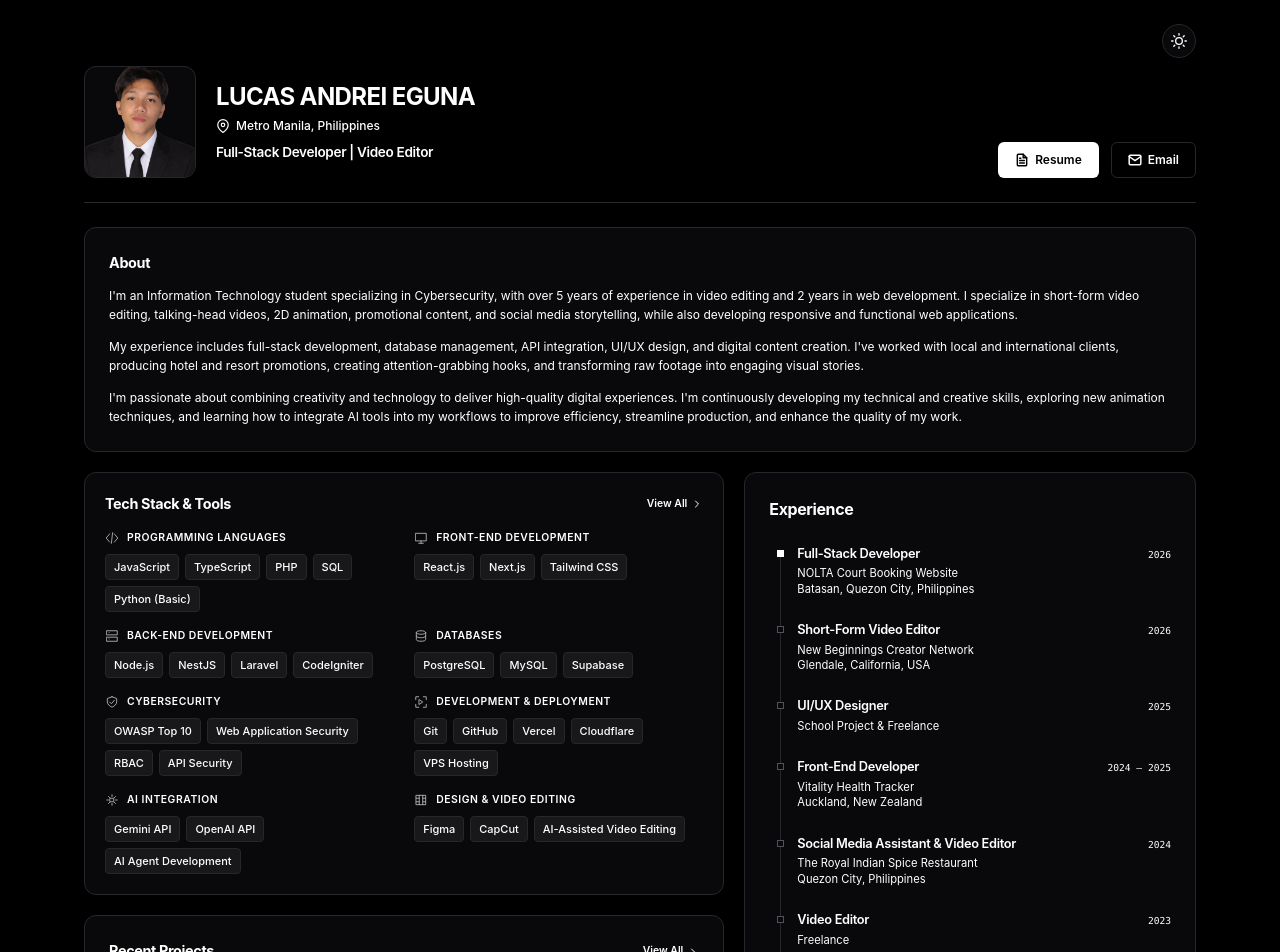
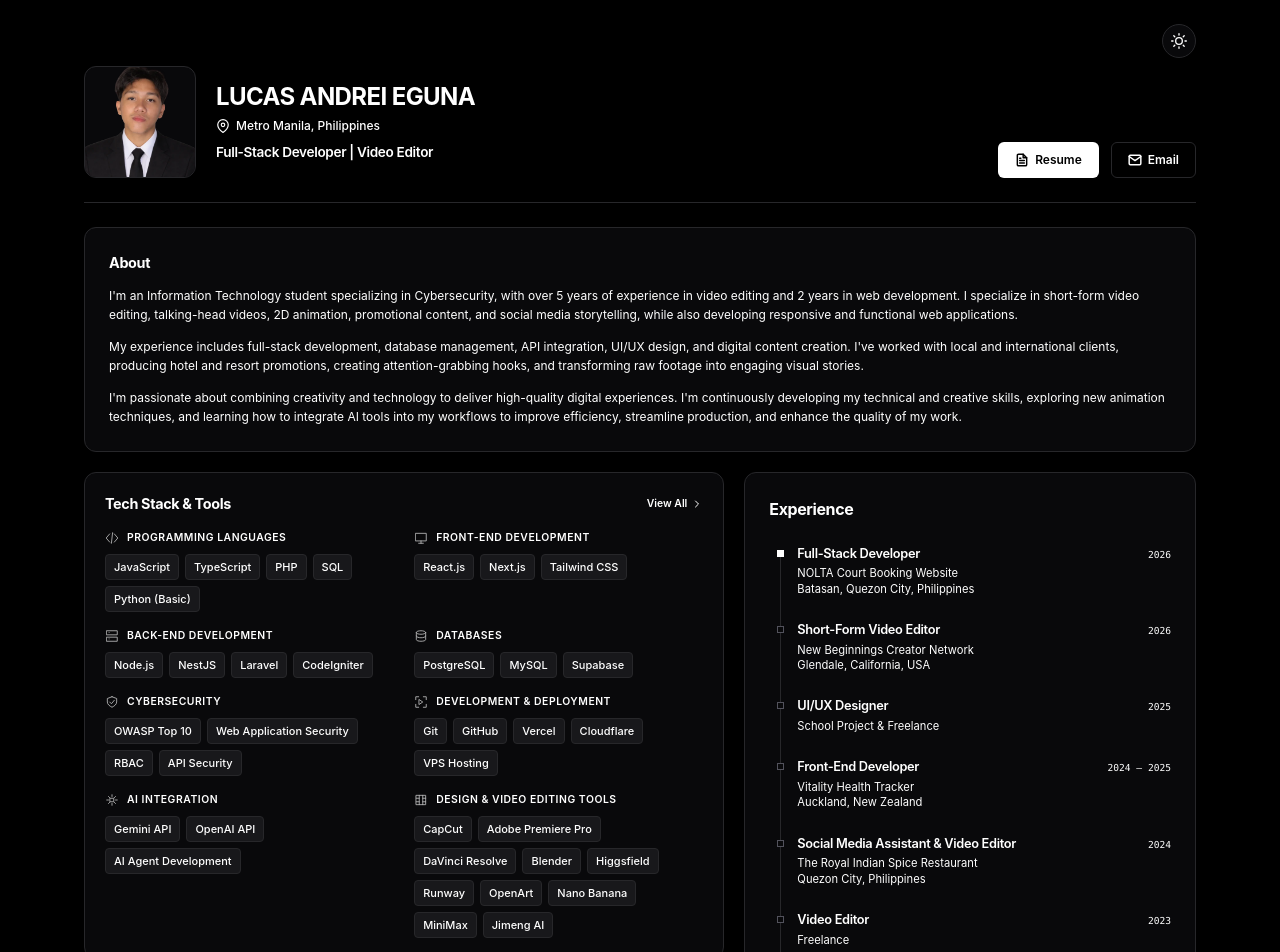
Before and after one commit to egunalucasandrei-droid/My-Portfolio-Eguna, a React (Vite) app: page / in a window 1280 px wide. Shown: the top 952 px of the page. Built offline with nearby package versions, Linux system fonts and the light colour scheme.

Commit message:
feat: expand creative and AI video production tools

```diff
--- a/src/App.jsx
+++ b/src/App.jsx
@@ -47,6 +47,16 @@ const certifications = [
   { title: "Introduction to Data Science", issuer: "Cisco", image: cert4 },
 ];
 
+const creativeToolGroups = [
+  { label: 'Video Editing', tools: ['CapCut', 'Adobe Premiere Pro', 'DaVinci Resolve', 'Short-Form Video Editing', 'AI-Assisted Video Editing'] },
+  { label: 'Motion Graphics & 3D', tools: ['Blender', 'Remotion'] },
+  { label: 'Graphic Design & UI/UX', tools: ['Figma', 'Canva', 'Adobe Photoshop'] },
+  { label: 'AI Video Generation', tools: ['Higgsfield', 'Runway', 'OpenArt', 'MiniMax', 'Jimeng AI'] },
+  { label: 'AI Image Generation', tools: ['Nano Banana (Google Gemini)'] },
+  { label: 'AI Creative Workflow', tools: ['Claude', 'ChatGPT', 'Claude Code'] },
+  { label: 'Automation & Production', tools: ['MCP Integrations', 'GitHub Skills', 'FFmpeg'] },
+];
+
 const techStack = [
   { category: "Programming Languages", tools: ['HTML5', 'CSS3', 'JavaScript', 'TypeScript', 'PHP', 'Python (Basic)', 'SQL'] },
   { category: "Front-End Development", tools: ['React.js', 'Next.js', 'Tailwind CSS', 'Responsive Web Design', 'Component-Based Architecture'] },
@@ -59,7 +69,7 @@ const techStack = [
   },
   { category: "Development & Deployment", tools: ['Git', 'GitHub', 'Visual Studio Code', 'Vercel', 'Hostinger', 'Resend', 'Render', 'Cloudflare', 'CI/CD', 'GitHub Actions', 'VPS Hosting', 'VPS Management', 'XAMPP'] },
   { category: "Testing & Developer Tools", tools: ['Postman', 'Chrome DevTools', 'ESLint'] },
-  { category: "Design & Video Editing", tools: ['Figma', 'Canva', 'Adobe Photoshop', 'Adobe Premiere Pro', 'CapCut', 'Short-Form Video Editing', 'AI-Assisted Video Editing'] },
+  { category: "Design & Video Editing Tools", groups: creativeToolGroups, tools: creativeToolGroups.flatMap(group => group.tools) },
   {
     category: "AI Integration",
     tools: ['Google AI Studio', 'Gemini API', 'OpenAI API', 'AI Agent Development', 'AI Chatbot Development', 'LLM Integration', 'AI API Integration', 'Prompt Engineering'],
@@ -79,7 +89,11 @@ const featuredTechSelection = [
   },
   { category: 'Development & Deployment', tools: ['Git', 'GitHub', 'Vercel', 'Cloudflare', 'VPS Hosting'] },
   { category: 'AI Integration', tools: ['Gemini API', 'OpenAI API', 'AI Agent Development'] },
-  { category: 'Design & Video Editing', tools: ['Figma', 'CapCut', 'AI-Assisted Video Editing'] },
+  {
+    category: 'Design & Video Editing Tools',
+    tools: ['CapCut', 'Adobe Premiere Pro', 'DaVinci Resolve', 'Blender', 'Higgsfield', 'Runway', 'OpenArt', 'Nano Banana (Google Gemini)', 'MiniMax', 'Jimeng AI'],
+    toolLabels: { 'Nano Banana (Google Gemini)': 'Nano Banana' },
+  },
 ];
 
 const featuredTechStack = featuredTechSelection.map(selection => {
--- a/src/components/TechCategory.jsx
+++ b/src/components/TechCategory.jsx
@@ -7,21 +7,33 @@ const paths = {
   'Cybersecurity & Application Security': 'M12 3 4 6v6c0 4 4 7 8 9 4-2 8-5 8-9V6l-8-3Zm-4 9 3 3 5-6',
   'Development & Deployment': 'M8 3H3v5m13-5h5v5M3 16v5h5m13-5v5h-5M9 8l6 4-6 4Z',
   'Testing & Developer Tools': 'M3 4h18v13H3zM8 21h8m-4-4v4',
-  'Design & Video Editing': 'M4 4h16v16H4zM9 4v16m6-16v16M4 9h5m6 0h5M4 15h5m6 0h5',
+  'Design & Video Editing Tools': 'M4 4h16v16H4zM9 4v16m6-16v16M4 9h5m6 0h5M4 15h5m6 0h5',
   'AI Integration': 'M12 3v3m0 12v3M3 12h3m12 0h3M6 6l2 2m8 8 2 2M6 18l2-2m8-8 2-2M9 9h6v6H9z',
 };
 
 export default function TechCategory({ section, theme, compact = false }) {
   const Heading = compact ? 'h3' : 'h2';
+  const renderTools = tools => (
+    <ul className={`flex flex-wrap ${compact ? 'gap-1.5' : 'gap-2'}`}>
+      {tools.map(tech => <li key={tech} title={section.toolLabels?.[tech] ? tech : undefined} className={`max-w-full rounded border font-medium transition-colors ${compact ? 'px-2 py-1 text-[0.6875rem] leading-4' : 'px-3 py-1.5 text-[0.8rem]'} ${theme === 'dark' ? 'border-zinc-800 bg-zinc-900 text-white hover:border-zinc-600' : 'border-zinc-200 bg-zinc-50 text-black hover:border-zinc-400'}`}>{section.toolLabels?.[tech] ?? tech}</li>)}
+    </ul>
+  );
   return (
     <div className="tech-category min-w-0">
       <Heading className={`flex items-center gap-2 font-semibold tracking-tight ${compact ? 'mb-2 text-[0.65rem] leading-4 uppercase tracking-wider' : 'mb-3 text-base'}`}>
         <svg aria-hidden="true" viewBox="0 0 24 24" fill="none" stroke="currentColor" strokeWidth="1.5" strokeLinecap="round" strokeLinejoin="round" className="h-3.5 w-3.5 shrink-0 opacity-70"><path d={paths[section.category]} /></svg>
         {section.label ?? section.category}
       </Heading>
-      <ul className={`flex flex-wrap ${compact ? 'gap-1.5' : 'gap-2'}`}>
-        {section.tools.map(tech => <li key={tech} title={section.toolLabels?.[tech] ? tech : undefined} className={`max-w-full rounded border font-medium transition-colors ${compact ? 'px-2 py-1 text-[0.6875rem] leading-4' : 'px-3 py-1.5 text-[0.8rem]'} ${theme === 'dark' ? 'border-zinc-800 bg-zinc-900 text-white hover:border-zinc-600' : 'border-zinc-200 bg-zinc-50 text-black hover:border-zinc-400'}`}>{section.toolLabels?.[tech] ?? tech}</li>)}
-      </ul>
+      {!compact && section.groups ? (
+        <div className="grid grid-cols-1 gap-x-6 gap-y-4 sm:grid-cols-2">
+          {section.groups.map(group => (
+            <div key={group.label} className="min-w-0">
+              <h3 className="mb-2 text-xs font-medium opacity-75">{group.label}</h3>
+              {renderTools(group.tools)}
+            </div>
+          ))}
+        </div>
+      ) : renderTools(section.tools)}
     </div>
   );
 }
```
